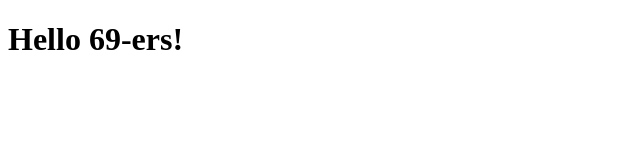
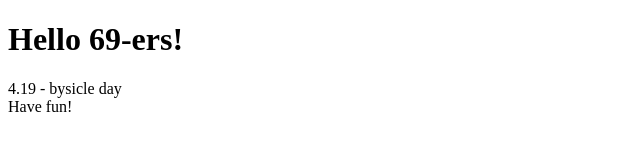
Before and after one commit to vlodek69/my_project1, a plain HTML site: page index.html in a window 1280 px wide. Shown: the whole page, without its empty margins (0-640 px from the left). Drawn offline with Linux system fonts and the light colour scheme.

Commit message:
add-feat419

```diff
--- a/index.html
+++ b/index.html
@@ -8,5 +8,7 @@
 </head>
 <body>
     <h1>Hello 69-ers!</h1>
+    <main>4.19 - bysicle day</main>
+    <footer>Have fun!</footer>
 </body>
 </html>
```
